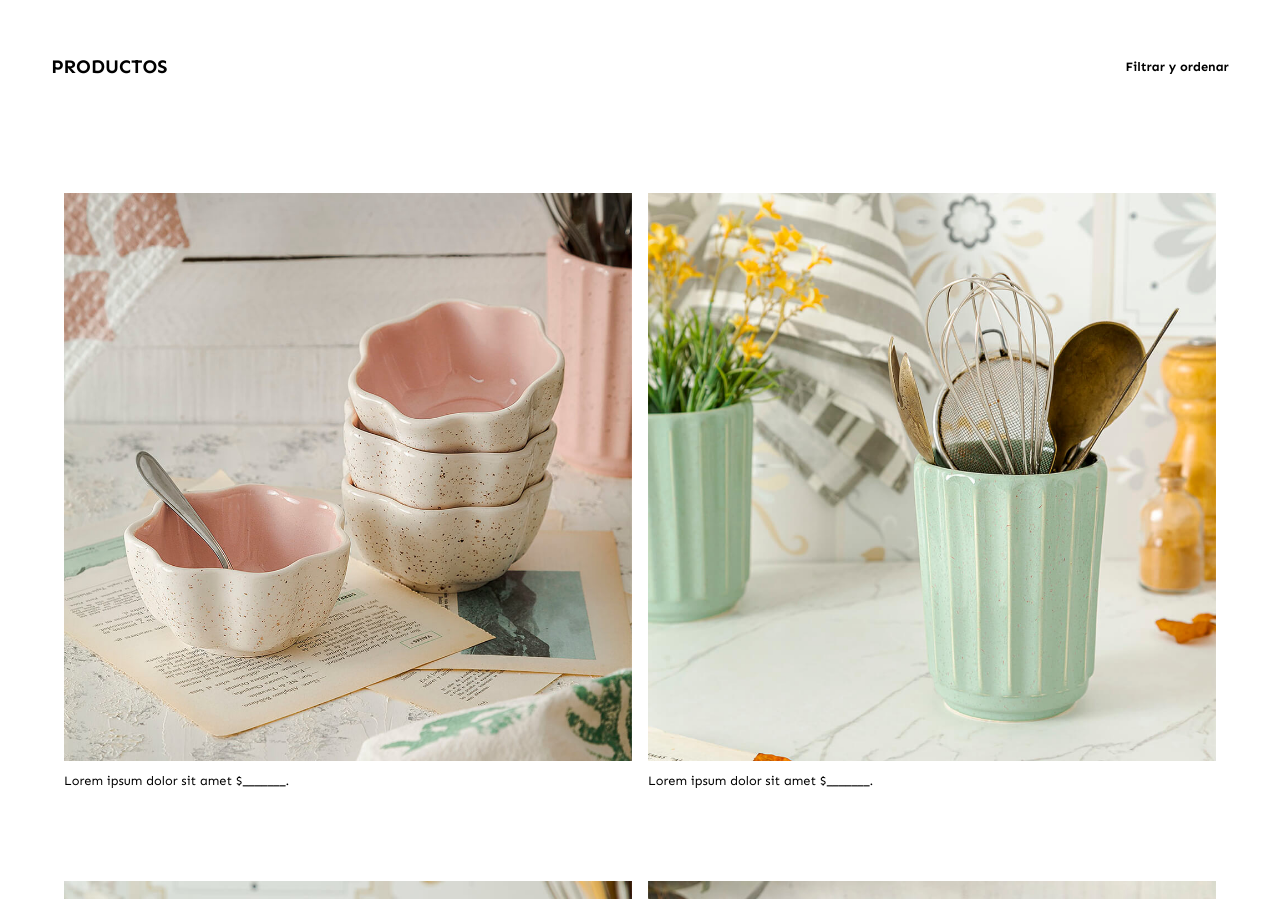
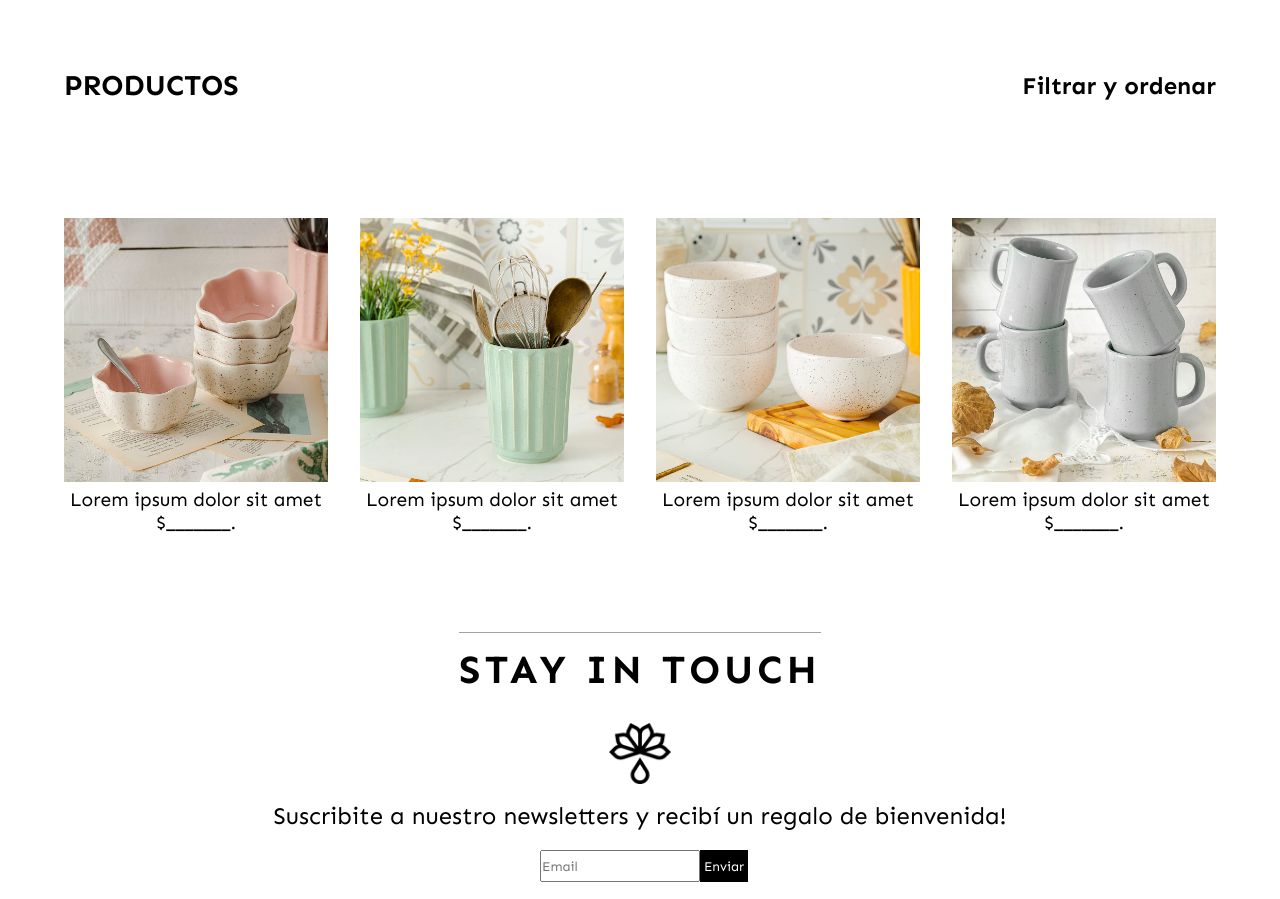
Before and after one commit to paulavito/fiji, a plain HTML site: page paginas/productos.html in a window 1280 px wide. Shown: the part 1016-1915 px from the top of the page. Drawn offline with Linux system fonts and the light colour scheme.

Commit message:
productos desktop commit

```diff
--- a/css/styles.css
+++ b/css/styles.css
@@ -757,6 +757,59 @@ form div{
 
 
 
+.titulo-articulos h2{
+
+    font-size: 1.5rem;
+}
+
+.titulo-articulos h3{
+
+    font-size: 1rem;
+
+}
+
+.articulos-varios{
+    justify-content: space-between;
+    grid-column-gap: 10px;
+    text-decoration: none;
+    padding: 5%;
+
+}
+
+.articulos-varios ul{
+    display: grid;
+    grid-template-columns: repeat(3, 1fr);
+    justify-items: center;
+    grid-gap: 3em 1em;
+
+
+}
+
+.articulos-varios ul li{
+    padding: 0;
+    display: flex;
+    align-items: center;
+    flex-wrap: wrap;
+
+}
+
+.articulos-varios img{
+    width: 100%;
+    max-width: 1000px;
+}
+
+.articulos-varios p{
+    padding-top: 2%;
+    padding-bottom: 8%;
+    font-size: 1rem;
+    text-align: center;
+}
+
+
+
+
+
+
 }
 
 
@@ -920,7 +973,7 @@ form div{
     padding-top: 2%;
     border-top:solid 1px #a1a1a1;
     padding-bottom: 2%;
-    font-size: 3rem;
+    font-size: 2.5rem;
 
 }
 
@@ -1025,6 +1078,61 @@ form div{
 }
 
 
+/* ==== pagina productos =====*/
+
+.titulo-articulos{
+    display: flex;
+    justify-content: space-between;
+    align-items: center;
+    padding-top: 5%;
+    padding-left: 5%;
+    padding-right: 5%;
+
+}
+
+.titulo-articulos h2{
+
+    font-size: 1.8rem;
+}
+
+.titulo-articulos h3{
+
+    font-size: 1.5rem;
+
+}
+
+.articulos-varios{
+    justify-content: space-between;
+    grid-column-gap: 20px;
+    text-decoration: none;
+    padding: 5%;
+
+}
+
+.articulos-varios ul{
+    display: grid;
+    grid-template-columns: repeat(4, 1fr);
+    justify-items: center;
+    grid-gap: 3em 2em;
+
+
+}
+
+.articulos-varios ul li{
+    padding: 0;
+    display: flex;
+    align-items: center;
+    flex-wrap: wrap;
+
+}
+
+
+.articulos-varios p{
+    padding-top: 2%;
+    padding-bottom: 8%;
+    font-size: 1.2rem;
+    text-align: center;
+}
 
 
 
```
